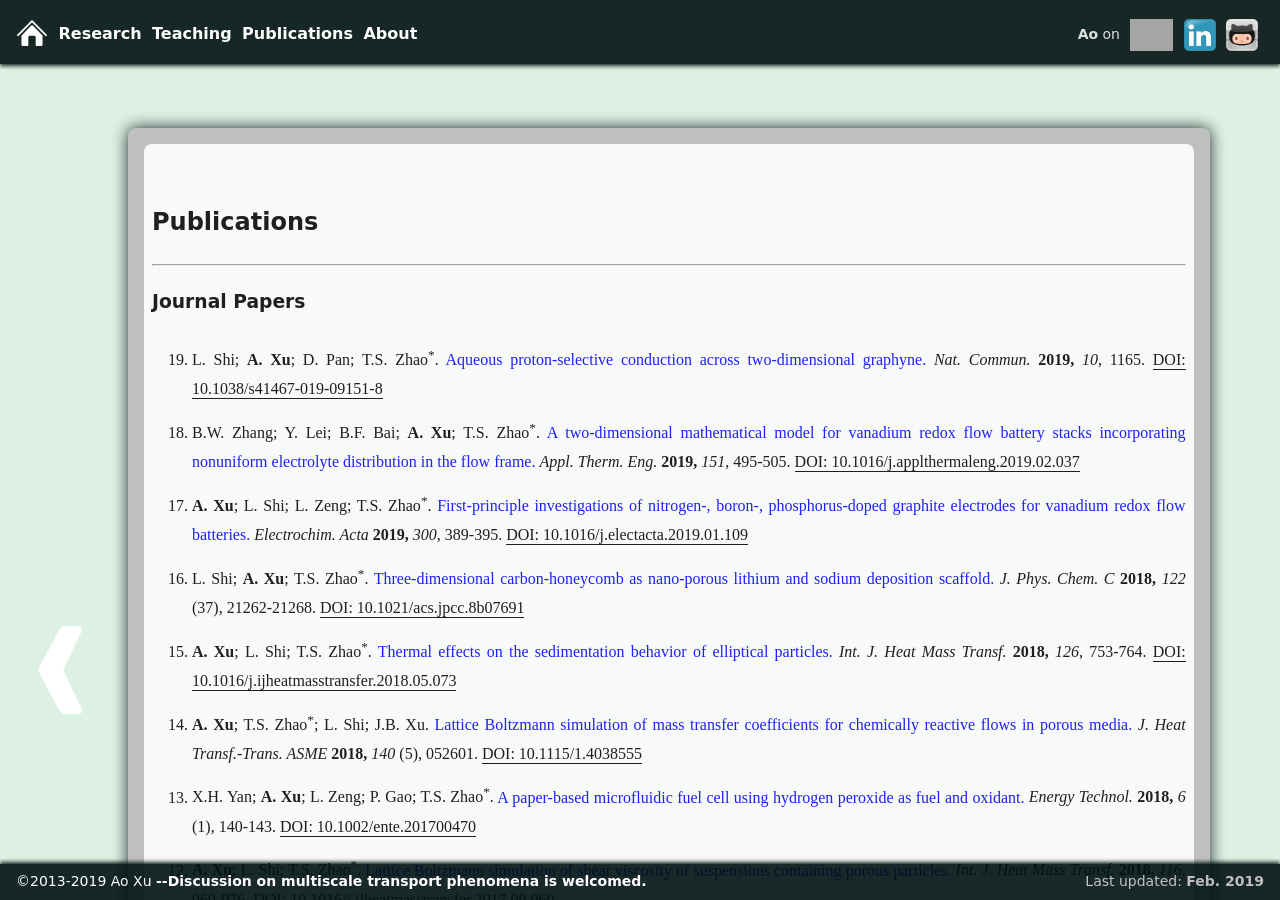
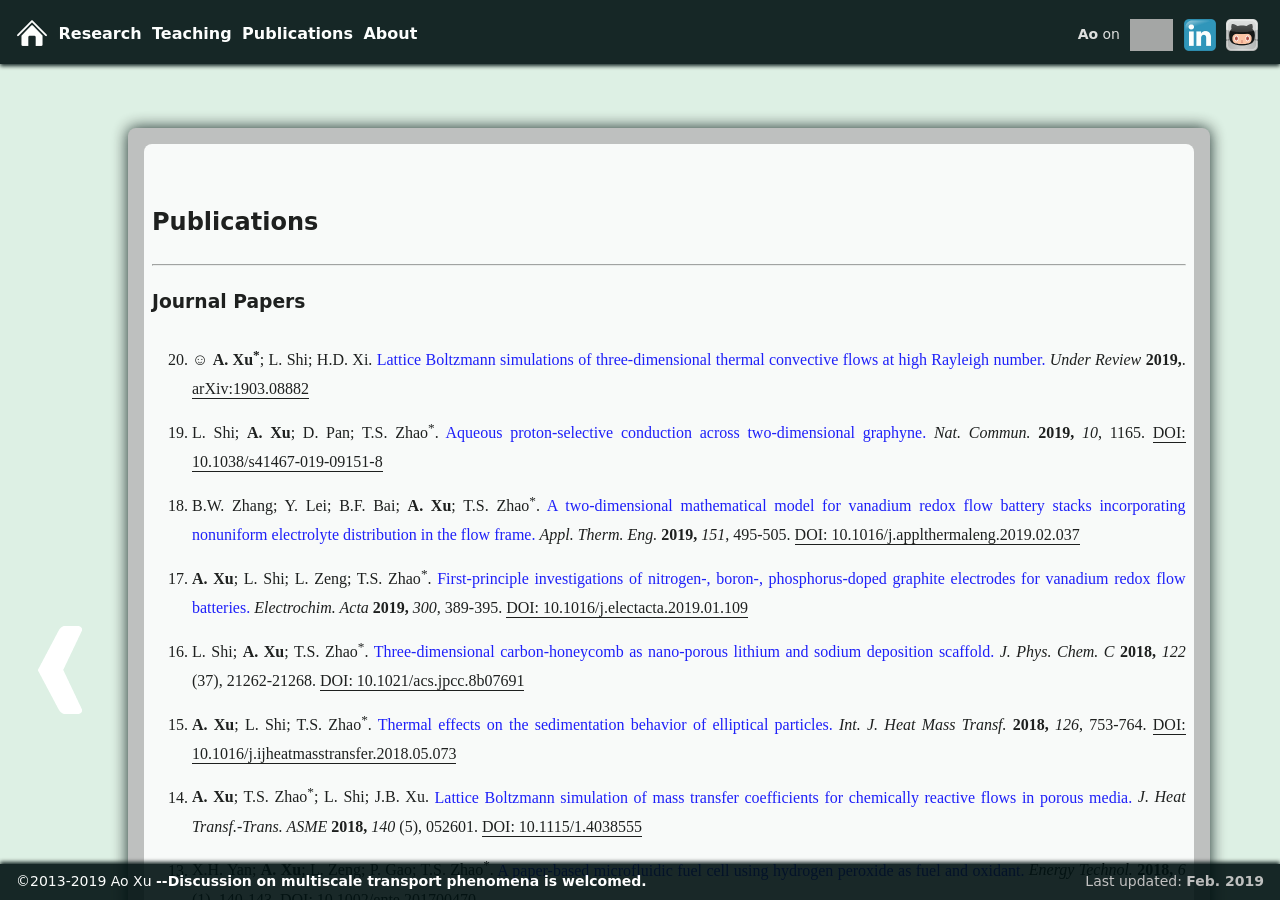
Before and after one commit to xuaoxiqi/xuaoxiqi.github.io, a Jekyll site: the page built from publications.html, in a window 1280 px wide and 900 px high. Built offline with Jekyll 4.4.1, drawn with Linux system fonts in a browser that asks for light colours; some web fonts are replaced; grey boxes are pictures that could not be loaded.

Commit message:
add 020 arXiv

```diff
--- a/obsolete/research_LBM_thermalConvection.html
+++ b/obsolete/research_LBM_thermalConvection.html
@@ -40,7 +40,7 @@ Following the Boussinesq approximation, the temperature can be treated as a pass
      <p>Rayleigh Benard (RB) convection occurs in a plane horizontal layer of fluid heated from bottom.</p>
      <p>Below is contour of temperature contour for Ra=10<sup>7</sup>. Periodic boundary condition in horizontal direction.</p>
     <video width="35%"  autoplay controls>
-      <source src="../~videos/convectionRB.mp4" type="video/mp4">
+      <source src=".//~videos/convectionRB.mp4" type="video/mp4">
     Your browser does not support the video tag.
     Please <b>switch to the newest version of Google Chrome browser </b> OR <b>refer to <a href="https://youtu.be/U2NqBcr--pQ">https://youtu.be/U2NqBcr--pQ</a> on YouTube</b>.
     </video>
--- a/publications.html
+++ b/publications.html
@@ -18,6 +18,13 @@ title: Publications
     <h3>Journal Papers</h3>
 
     <ol reversed="reversed">
+
+        <!--020-->
+        <li class="liPublications">&#9786 <b>A. Xu<sup>*</sup></b>; L. Shi; H.D. Xi.
+        <a class="publications" href="./publications/020_arXiv2019.pdf">Lattice Boltzmann simulations of three-dimensional thermal convective flows at high Rayleigh number.</a>
+        <i>Under Review</i> <b>2019,</b>.
+        <a href="https://arxiv.org/abs/1903.08882" target="_blank">arXiv:1903.08882</a>
+        </li>
 
         <!--019-->
         <li class="liPublications"> L. Shi; <b>A. Xu</b>; D. Pan; T.S. Zhao<sup>*</sup>.
```
Also changed, not shown: 1 other file.
